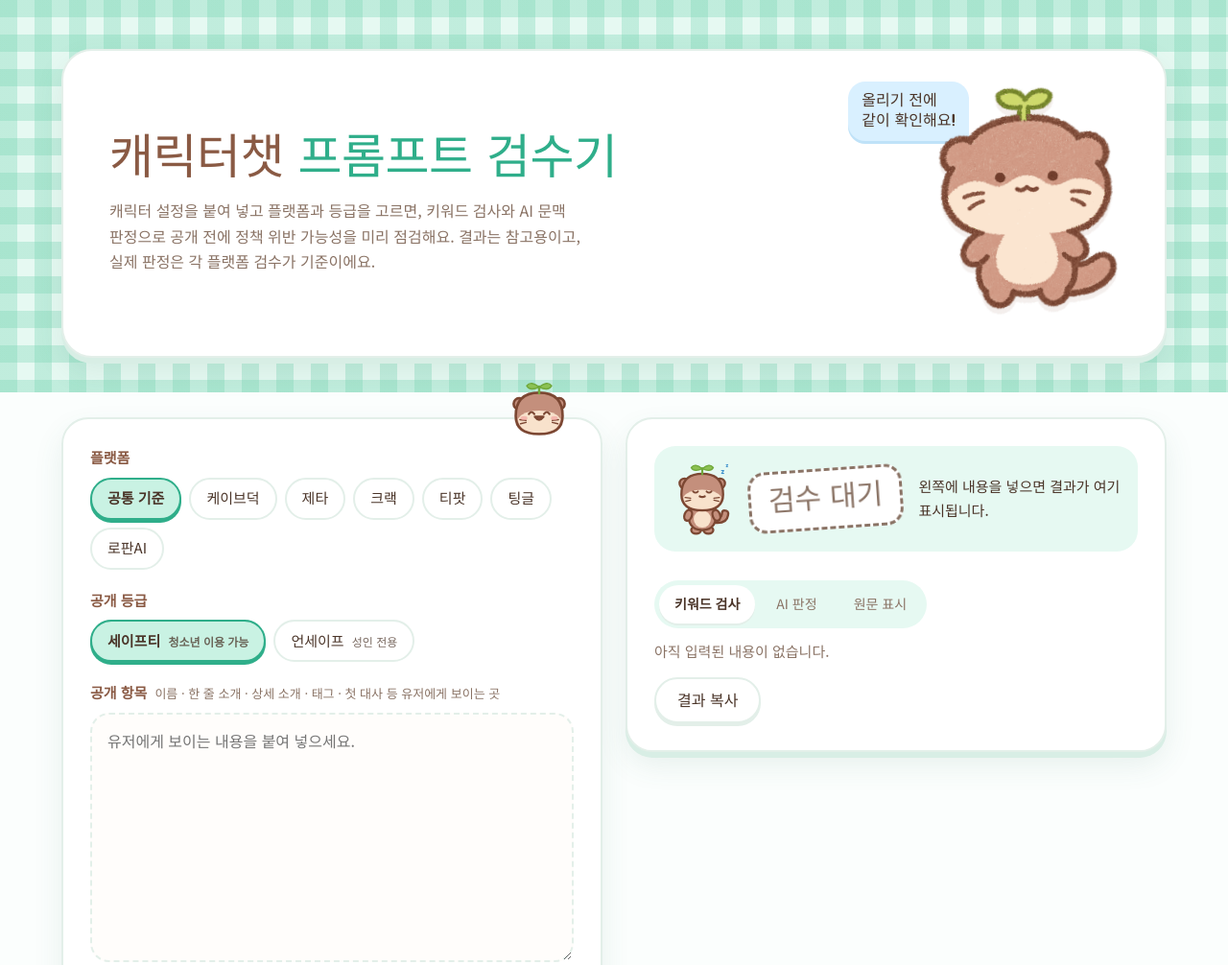
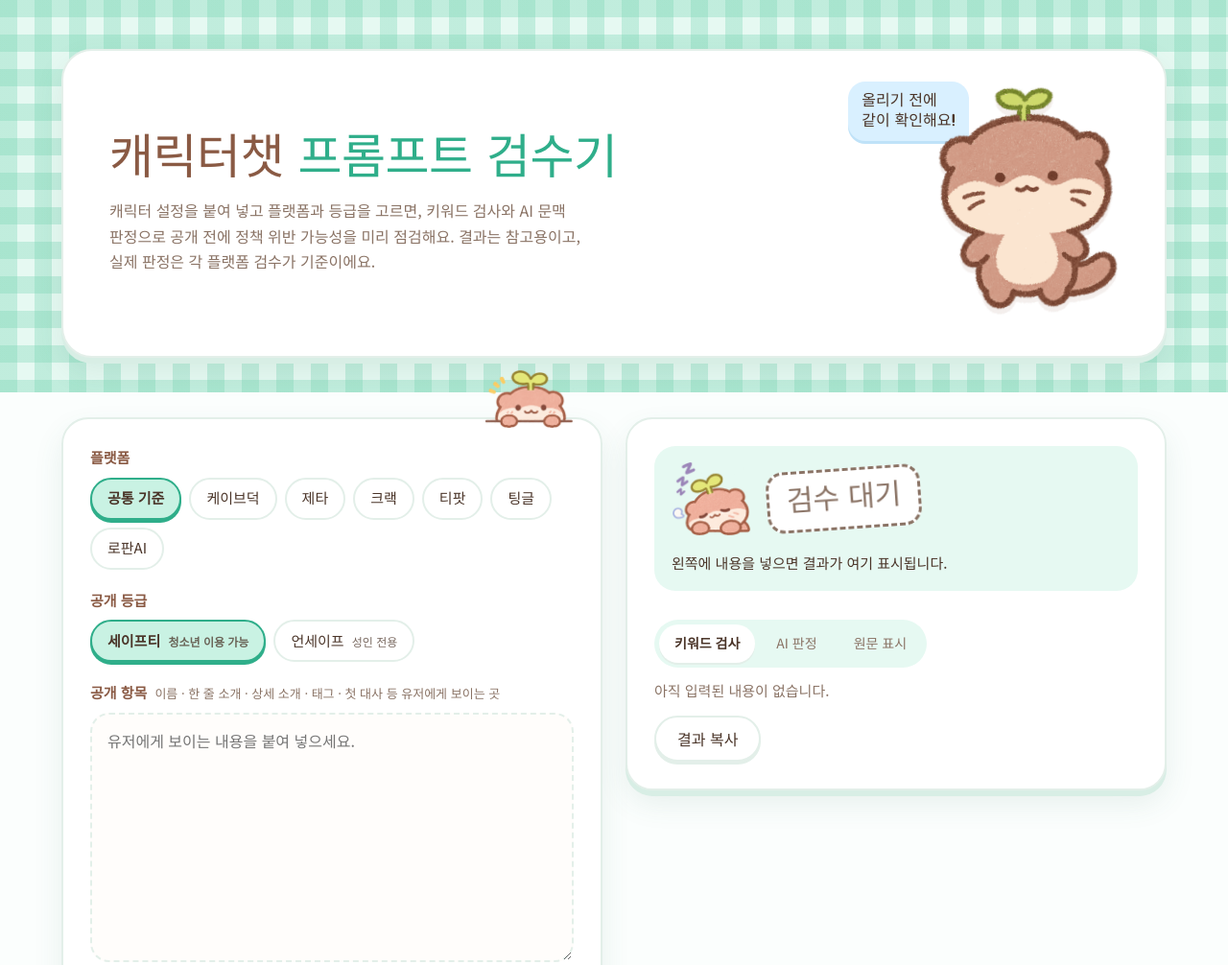
Before and after one commit to ppunyang/prompt-checker, a plain HTML site: page index.html in a window 1280 px wide. Shown: the top 1006 px of the page at 96% size. Drawn offline with Linux system fonts and the light colour scheme.

Commit message:
수달 그림 8종 교체
Co-Authored-By: Claude Opus 5.5 <noreply@anthropic.com>
Claude-Session: https://claude.ai/code/session_01K79mTEP1mXhJ6PznR6YDLP

```diff
--- a/index.html
+++ b/index.html
@@ -66,10 +66,10 @@ textarea:focus{border-style:solid;border-color:var(--mintd);outline:none;box-sha
 @media(prefers-reduced-motion:no-preference){.stamp.pop{animation:pop .4s cubic-bezier(.3,1.6,.5,1)}@keyframes pop{0%{transform:scale(1.5) rotate(-12deg);opacity:0}100%{transform:scale(1) rotate(-4deg);opacity:1}}}
 .stampbox p{margin:0;flex:1 1 200px;font-size:15px}
 .mini{flex:none;display:inline-flex}
-.otsvg{display:block}
+.otimg{display:block}
 .inputcard{position:relative}
-.perch{position:absolute;top:-42px;right:28px;pointer-events:none}
-@media(prefers-reduced-motion:no-preference){.mini .otsvg{animation:hop .5s ease-out}@keyframes hop{0%{transform:translateY(8px) scale(.9)}60%{transform:translateY(-4px)}100%{transform:none}}}
+.perch{position:absolute;top:-52px;right:28px;pointer-events:none}
+@media(prefers-reduced-motion:no-preference){.mini .otimg{animation:hop .5s ease-out}@keyframes hop{0%{transform:translateY(8px) scale(.9)}60%{transform:translateY(-4px)}100%{transform:none}}}
 .policyhead{display:inline-flex!important;gap:14px;align-items:center}
 .tally{display:flex;gap:8px;flex-wrap:wrap;margin:0 0 6px}
 .tag{font-size:13px;font-weight:700;padding:3px 11px;border-radius:999px;white-space:nowrap}
@@ -104,7 +104,6 @@ footer .ot{flex:none}
 </style>
 </head>
 <body>
-<svg width="0" height="0" style="position:absolute" aria-hidden="true"><filter id="crayon"><feTurbulence type="fractalNoise" baseFrequency=".9" numOctaves="2" result="n"/><feDisplacementMap in="SourceGraphic" in2="n" scale="1.6"/></filter></svg>
 <header class="hero check"><div class="wrap heroin">
 <div><h1>캐릭터챗 <span>프롬프트 검수기</span></h1>
 <p>캐릭터 설정을 붙여 넣고 플랫폼과 등급을 고르면, 키워드 검사와 AI 문맥 판정으로 공개 전에 정책 위반 가능성을 미리 점검해요. 결과는 참고용이고, 실제 판정은 각 플랫폼 검수가 기준이에요.</p></div>
@@ -113,7 +112,7 @@ footer .ot{flex:none}
 
 <main class="band"><div class="wrap grid">
 <section class="card inputcard" aria-label="검수할 프롬프트">
-  <span class="perch" data-otter="happy peek 72"></span>
+  <span class="perch" data-otter="happy peek 62"></span>
   <span class="lab" id="pl">플랫폼</span>
   <div class="chips" id="plats" role="group" aria-labelledby="pl"></div>
   <span class="lab" id="gl">공개 등급</span>
@@ -164,62 +163,14 @@ footer .ot{flex:none}
 <script>
 {
 /* 수달 변형 그리기: mood = normal | happy | worried | shocked | sleepy, pose = stand | wave | magnifier | sign | peek */
+/* 수달 그림: mood/pose 조합을 그림 파일로 연결, size = 세로 px */
+const OT={sleepy:'otter-sleep',happy:'otter-happy',worried:'otter-worry',shocked:'otter-no',search:'otter-search',peek:'otter-peek',wave:'otter-wave',ok:'otter-ok'};
 function otter(o){
- const mood=o.mood||'normal',pose=o.pose||'stand',sz=o.size||80;
- const L='#7b4733',F='#c48f7c',B='#f8e2cc',G='#8cc152',GL='#6fa83a',P='#f4a7a3';
- const st=`stroke="${L}" stroke-width="3.6" stroke-linecap="round" stroke-linejoin="round"`;
- const peek=pose==='peek';
- let s='';
- if(!peek){
-  // tail
-  s+=`<path d="M70 104 q20 2 22 -12 q2 -8 -6 -8 q-4 0 -4 6 q-1 8 -14 8" fill="${F}" ${st}/>`;
-  // feet
-  s+=`<ellipse cx="40" cy="116" rx="8" ry="6" fill="${F}" ${st}/><ellipse cx="60" cy="116" rx="8" ry="6" fill="${F}" ${st}/>`;
-  // body
-  s+=`<path d="M28 82 q-4 34 22 34 q26 0 22 -34 z" fill="${F}" ${st}/>`;
-  s+=`<ellipse cx="50" cy="98" rx="14" ry="14" fill="${B}"/>`;
-  // arms
-  if(pose==='wave') s+=`<ellipse cx="16" cy="70" rx="6" ry="10" transform="rotate(35 16 70)" fill="${F}" ${st}/><ellipse cx="73" cy="92" rx="6" ry="9" transform="rotate(-20 73 92)" fill="${F}" ${st}/><path d="M5 64 l-5 -3 M6 74 l-6 1 M10 56 l-3 -5" stroke="${L}" stroke-width="2.4" stroke-linecap="round" fill="none"/>`;
-  else if(pose==='magnifier') s+=`<ellipse cx="27" cy="92" rx="6" ry="9" transform="rotate(20 27 92)" fill="${F}" ${st}/><path d="M74 94 l12 -14" stroke="${L}" stroke-width="5" stroke-linecap="round"/><circle cx="91" cy="73" r="10" fill="#e6f6ff" fill-opacity=".85" ${st}/><path d="M86 69 q3 -3 7 -2" stroke="#fff" stroke-width="2.4" stroke-linecap="round" fill="none"/><ellipse cx="74" cy="94" rx="6" ry="8" fill="${F}" ${st}/>`;
-  else if(pose==='sign') s+=`<rect x="31" y="84" width="38" height="28" rx="7" fill="#fff" ${st}/><path d="M44 91 l12 14 M56 91 l-12 14" stroke="#e2555a" stroke-width="4" stroke-linecap="round"/><ellipse cx="30" cy="96" rx="6" ry="7" fill="${F}" ${st}/><ellipse cx="70" cy="96" rx="6" ry="7" fill="${F}" ${st}/>`;
-  else s+=`<ellipse cx="27" cy="92" rx="6" ry="9" transform="rotate(20 27 92)" fill="${F}" ${st}/><ellipse cx="73" cy="92" rx="6" ry="9" transform="rotate(-20 73 92)" fill="${F}" ${st}/>`;
- }
- // ears + head
- s+=`<circle cx="21" cy="40" r="8" fill="${F}" ${st}/><circle cx="79" cy="40" r="8" fill="${F}" ${st}/>`;
- s+=`<path d="M16 58 q0 -34 34 -34 q34 0 34 34 q0 26 -34 26 q-34 0 -34 -26 z" fill="${F}" ${st}/>`;
- s+=`<path d="M19 62 q8 -12 31 -12 q23 0 31 12 q-2 20 -31 20 q-29 0 -31 -20 z" fill="${B}"/>`;
- // sprout
- s+=`<path d="M50 25 q0 -7 0 -10" stroke="${GL}" stroke-width="3.4" stroke-linecap="round" fill="none"/><path d="M50 16 q-12 -10 -18 -2 q4 8 18 2 z" fill="${G}" stroke="${GL}" stroke-width="2"/><path d="M50 16 q12 -10 18 -2 q-4 8 -18 2 z" fill="${G}" stroke="${GL}" stroke-width="2"/>`;
- // whiskers
- s+=`<path d="M22 63 l9 1 M23 69 l8 -2 M78 63 l-9 1 M77 69 l-8 -2" stroke="${L}" stroke-width="2" stroke-linecap="round"/>`;
- // eyes
- const E={
-  normal:`<circle cx="39" cy="53" r="3.3" fill="${L}"/><circle cx="61" cy="53" r="3.3" fill="${L}"/>`,
-  happy:`<path d="M35 55 q4 -6 8 0 M57 55 q4 -6 8 0" stroke="${L}" stroke-width="3" stroke-linecap="round" fill="none"/>`,
-  worried:`<circle cx="39" cy="54" r="3.1" fill="${L}"/><circle cx="61" cy="54" r="3.1" fill="${L}"/><path d="M34 46 l8 2 M66 46 l-8 2" stroke="${L}" stroke-width="2.4" stroke-linecap="round"/>`,
-  shocked:`<circle cx="39" cy="53" r="4.4" fill="${L}"/><circle cx="61" cy="53" r="4.4" fill="${L}"/><circle cx="40.4" cy="51.6" r="1.4" fill="#fff"/><circle cx="62.4" cy="51.6" r="1.4" fill="#fff"/>`,
-  sleepy:`<path d="M35 53 q4 4 8 0 M57 53 q4 4 8 0" stroke="${L}" stroke-width="3" stroke-linecap="round" fill="none"/>`
- };
- const M={
-  normal:`<path d="M44 60 q3 3 6 0 q3 3 6 0" ${st} stroke-width="2.6" fill="none"/>`,
-  happy:`<path d="M44 59 q6 8 12 0 z" fill="#d9786f" ${st} stroke-width="2.4"/>`,
-  worried:`<path d="M43 63 q2.3 -3 4.6 0 q2.3 3 4.6 0 q2.3 -3 4.6 0" ${st} stroke-width="2.4" fill="none"/>`,
-  shocked:`<ellipse cx="50" cy="63" rx="4" ry="5" fill="#d9786f" ${st} stroke-width="2.4"/>`,
-  sleepy:`<path d="M46 61 q4 2 8 0" ${st} stroke-width="2.4" fill="none"/>`
- };
- s+=E[mood]+M[mood];
- if(mood==='happy'||mood==='shocked') s+=`<ellipse cx="28" cy="61" rx="5" ry="3" fill="${P}" opacity=".7"/><ellipse cx="72" cy="61" rx="5" ry="3" fill="${P}" opacity=".7"/>`;
- if(mood==='worried') s+=`<path d="M86 34 q-5 8 0 11 q5 -3 0 -11 z" fill="#9fd6fa" stroke="#3a8fcc" stroke-width="1.6"/>`;
- if(mood==='shocked') s+=`<path d="M8 30 l4 7 M4 42 l7 2 M92 30 l-4 7 M96 42 l-7 2" stroke="#e2555a" stroke-width="2.6" stroke-linecap="round"/>`;
- if(mood==='sleepy') s+=`<text x="80" y="24" font-family="Jua,sans-serif" font-size="13" fill="#3a8fcc">z</text><text x="88" y="14" font-family="Jua,sans-serif" font-size="10" fill="#3a8fcc">z</text>`;
- if(mood==='happy'&&pose==='wave') s+=`<path d="M88 20 l2 5 l5 2 l-5 2 l-2 5 l-2 -5 l-5 -2 l5 -2 z" fill="#f6c86a"/>`;
- const vb=peek?'0 4 100 82':'0 4 100 122';
- const h=Math.round(sz*(peek?82:122)/100);
- return `<svg class="otsvg" viewBox="${vb}" width="${sz}" height="${h}" aria-hidden="true" style="overflow:visible${o.flip?';transform:scaleX(-1)':''}"><g filter="url(#crayon)">${s}</g></svg>`;
+ const key=o.pose==='peek'?'peek':o.pose==='magnifier'?'search':o.pose==='wave'?'wave':o.pose==='sign'?'shocked':(o.mood==='happy'&&o.pose==='stand')?'ok':o.mood;
+ return `<img class="otimg" src="${OT[key]||'otter-ok'}.png" alt="" style="height:${o.size||64}px;width:auto">`;
 }
-
-const MOODS={idle:['sleepy','stand'],ok:['happy','wave'],warn:['worried','stand'],bad:['shocked','sign']};
-function setOtter(k){const [m,p]=MOODS[k];document.getElementById('stampOtter').innerHTML=otter({mood:m,pose:p,size:64})}
+const MOODS={idle:['sleepy','stand'],ok:['happy','up'],warn:['worried','stand'],bad:['shocked','sign']};
+function setOtter(k){const [m,p]=MOODS[k];document.getElementById('stampOtter').innerHTML=otter({mood:m,pose:p,size:78})}
 for(const el of document.querySelectorAll('[data-otter]')){const [m,p,s]=el.dataset.otter.split(' ');el.innerHTML=otter({mood:m,pose:p,size:+s})}
 const P={
  common:{name:'공통 기준',status:'자체 기준',date:'국내 플랫폼 공통 금지 항목 종합',url:'',rules:['미성년자(또는 미성년자로 보이는 캐릭터)의 성적 묘사·암시는 모든 등급에서 금지','근친·수간·시체성애·성범죄 미화, 불법 촬영 소재 금지','과도한 고어·잔혹 묘사, 범죄·자살·약물 미화 금지','실존 인물 무단 사용, 저작권 침해(무단 2차 창작) 금지','혐오·차별 표현, 스팸·외부 유도 금지','세이프티 등급은 성적 행위·암시 자체를 금지']},
```
Also changed, not shown: otter-happy.png (added), otter-no.png (added), otter-ok.png (added), otter-peek.png (added), otter-search.png (added), otter-sleep.png (added), otter-wave.png (added), otter-worry.png (added).
